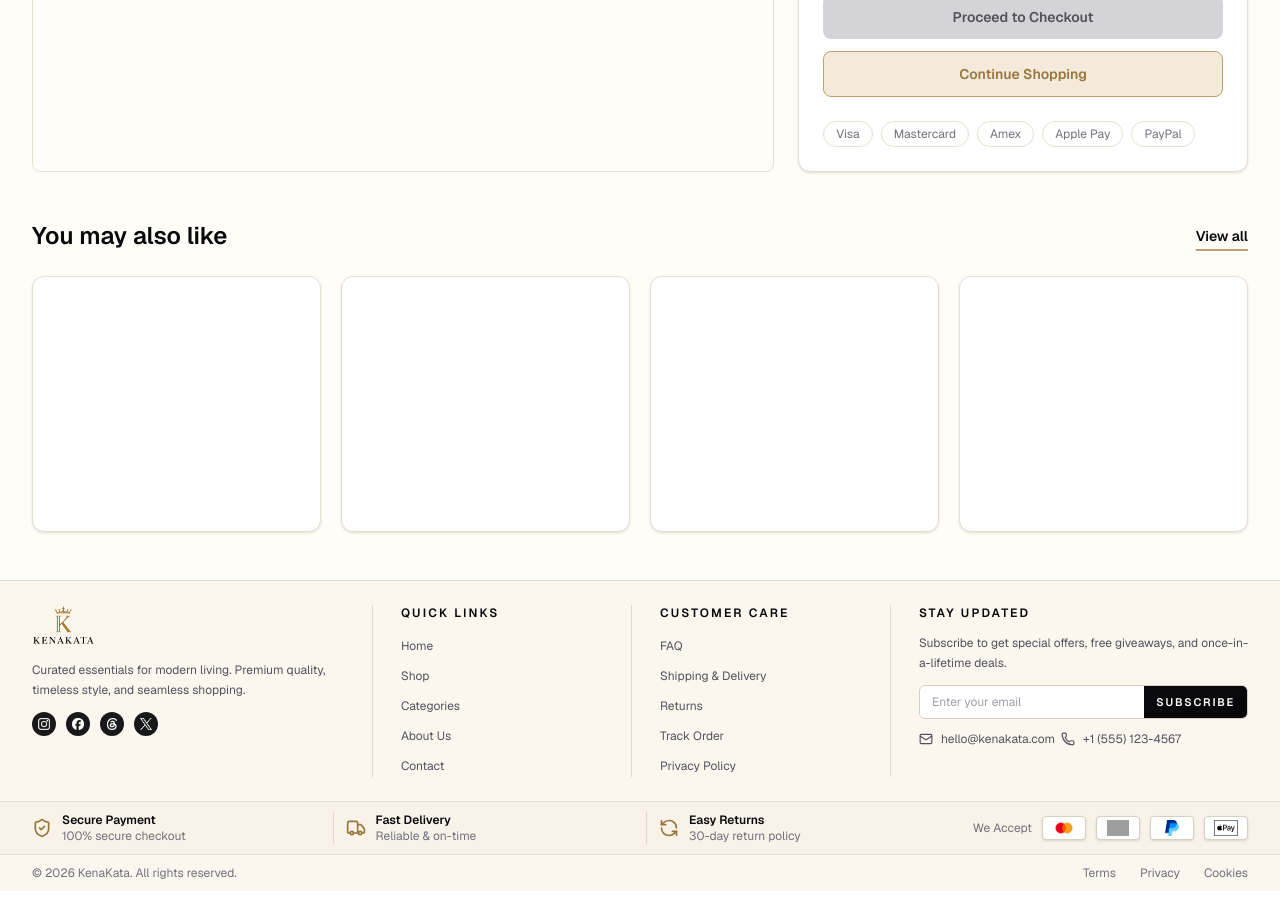
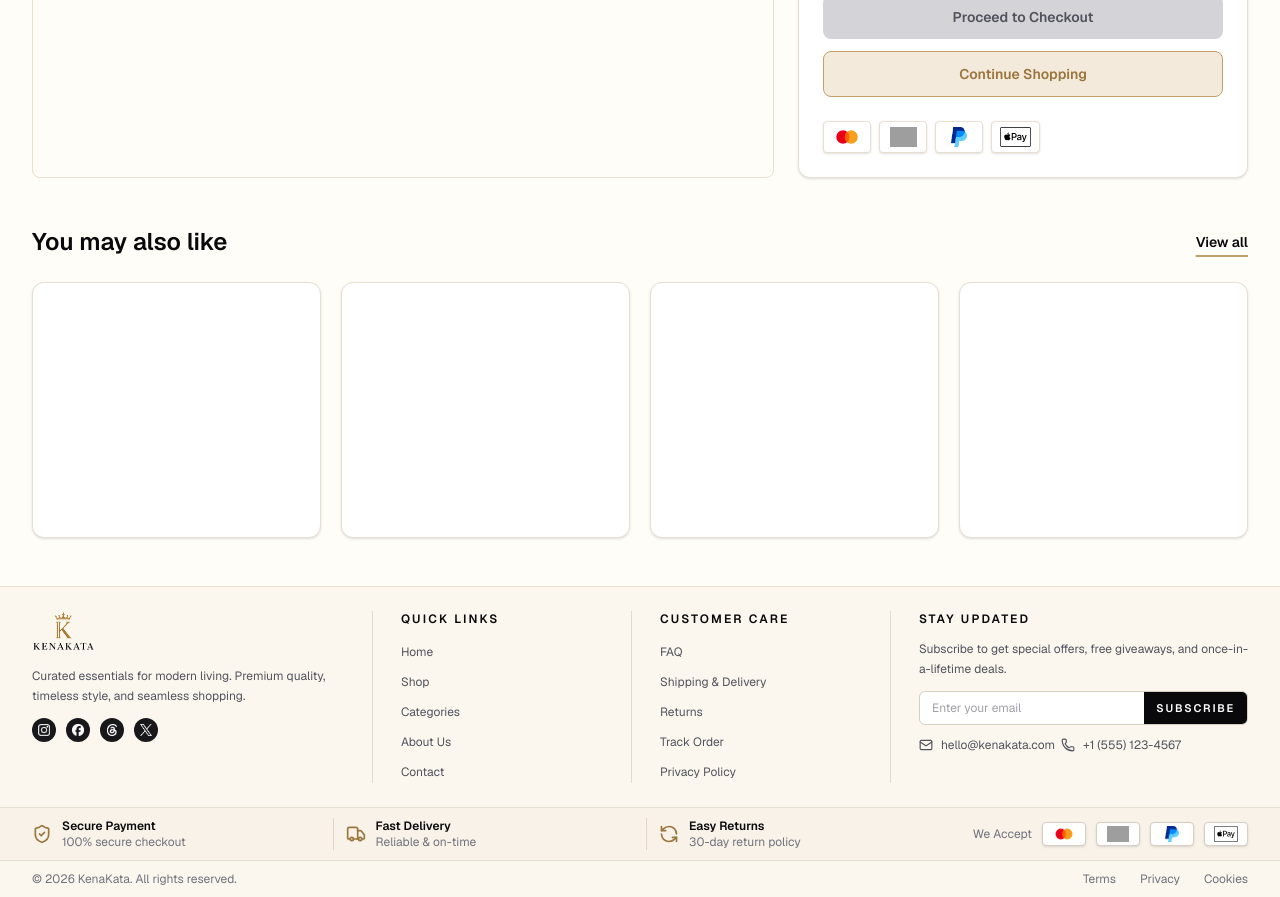
Before and after one commit to NaimurRahmannn/Kenakata-ecommerce-storefront-Next.js-, a Next.js app: page /cart in a window 1280 px wide. Shown: the part 780-1677 px from the top of the page. Built offline with nearby package versions, Linux system fonts and the light colour scheme; grey boxes are pictures that could not be loaded.

Commit message:
feat(payment-methods): make reusable components payment-methods.ts

```diff
--- a/src/components/layout/footer.tsx
+++ b/src/components/layout/footer.tsx
@@ -3,6 +3,7 @@ import Link from "next/link";
 import { Mail, Phone, RefreshCcw, ShieldCheck, Truck } from "lucide-react";
 
 import { Container } from "@/components/shared/container";
+import { paymentMethods } from "@/constants/payment-methods";
 
 const quickLinks = [
   { href: "/", label: "Home" },
@@ -58,33 +59,6 @@ const serviceHighlights = [
     title: "Easy Returns",
     description: "30-day return policy",
     icon: RefreshCcw,
-  },
-];
-
-const paymentMethods = [
-  {
-    label: "Mastercard",
-    src: "/images/ma_symbol_opt_73_3x.png",
-    width: 38,
-    height: 24,
-  },
-  {
-    label: "American Express",
-    src: "/images/AXP_BlueBoxLogo_Alternate_REGULARscale_RGB_DIGITAL_700x700.png",
-    width: 30,
-    height: 24,
-  },
-  {
-    label: "PayPal",
-    src: "/images/PayPal-Monogram-FullColor-RGB.png",
-    width: 30,
-    height: 24,
-  },
-  {
-    label: "Apple Pay",
-    src: "/images/Apple_Pay_Mark_RGB_041619.svg",
-    width: 44,
-    height: 18,
   },
 ];
 
--- /dev/null
+++ b/src/constants/payment-methods.ts
@@ -0,0 +1,26 @@
+export const paymentMethods = [
+  {
+    label: "Mastercard",
+    src: "/images/ma_symbol_opt_73_3x.png",
+    width: 38,
+    height: 24,
+  },
+  {
+    label: "American Express",
+    src: "/images/AXP_BlueBoxLogo_Alternate_REGULARscale_RGB_DIGITAL_700x700.png",
+    width: 30,
+    height: 24,
+  },
+  {
+    label: "PayPal",
+    src: "/images/PayPal-Monogram-FullColor-RGB.png",
+    width: 30,
+    height: 24,
+  },
+  {
+    label: "Apple Pay",
+    src: "/images/Apple_Pay_Mark_RGB_041619.svg",
+    width: 44,
+    height: 18,
+  },
+] as const;
--- a/src/features/cart/components/cart-page-content.tsx
+++ b/src/features/cart/components/cart-page-content.tsx
@@ -1,9 +1,11 @@
 "use client";
 
 import { useMemo, useState } from "react";
+import Image from "next/image";
 import Link from "next/link";
 import { Truck } from "lucide-react";
 
+import { paymentMethods } from "@/constants/payment-methods";
 import { formatCurrency } from "@/lib/utils";
 import { useHydrated } from "@/lib/use-hydrated";
 import { useCartStore } from "@/store/cart-store";
@@ -12,14 +14,6 @@ import { CartItemsTable } from "./cart-items-table";
 const FREE_SHIPPING_THRESHOLD = 99;
 const TAX_RATE = 0.08;
 const STANDARD_SHIPPING = 9.99;
-
-const paymentBadges = [
-  "Visa",
-  "Mastercard",
-  "Amex",
-  "Apple Pay",
-  "PayPal",
-];
 
 export function CartPageContent() {
   const items = useCartStore((state) => state.items);
@@ -230,13 +224,20 @@ export function CartPageContent() {
             </Link>
           </div>
 
-          <div className="mt-6 flex flex-wrap gap-2 text-xs text-zinc-500">
-            {paymentBadges.map((badge) => (
+          <div className="mt-6 flex flex-wrap gap-2">
+            {paymentMethods.map((method) => (
               <span
-                key={badge}
-                className="rounded-full border border-[#e8dfd3] px-3 py-1"
+                key={method.label}
+                className="inline-flex h-8 min-w-12 items-center justify-center rounded border border-[#e8dfd3] bg-white px-2 shadow-sm"
               >
-                {badge}
+                <Image
+                  src={method.src}
+                  alt={method.label}
+                  width={method.width}
+                  height={method.height}
+                  unoptimized
+                  className="max-h-5 w-auto object-contain"
+                />
               </span>
             ))}
           </div>
```
